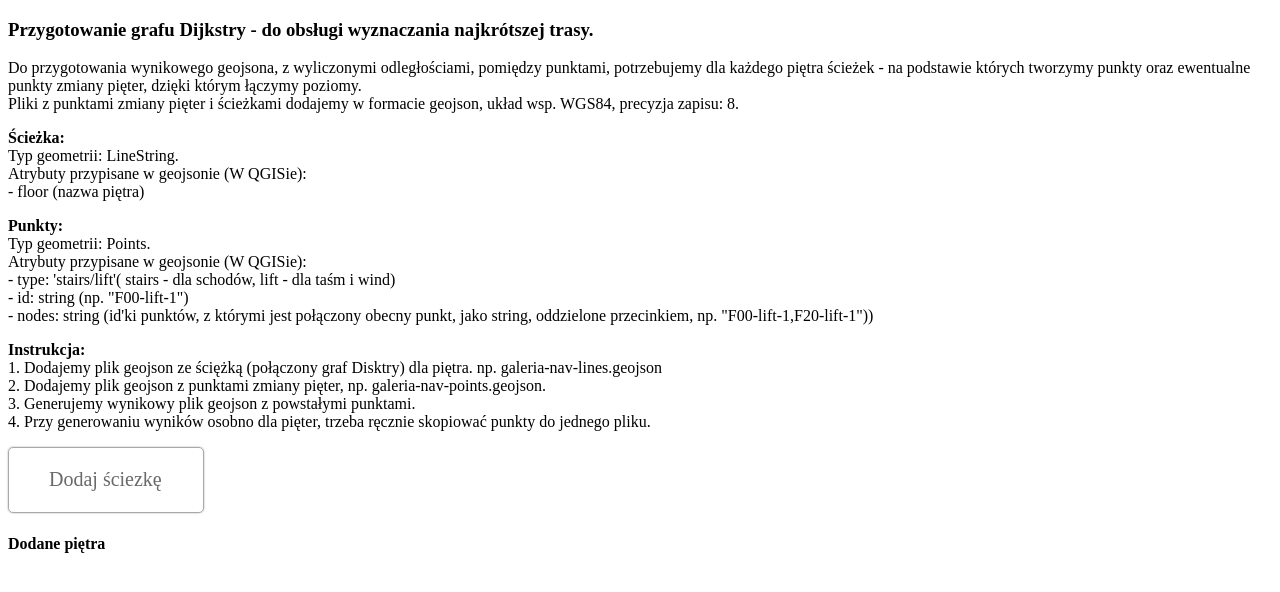
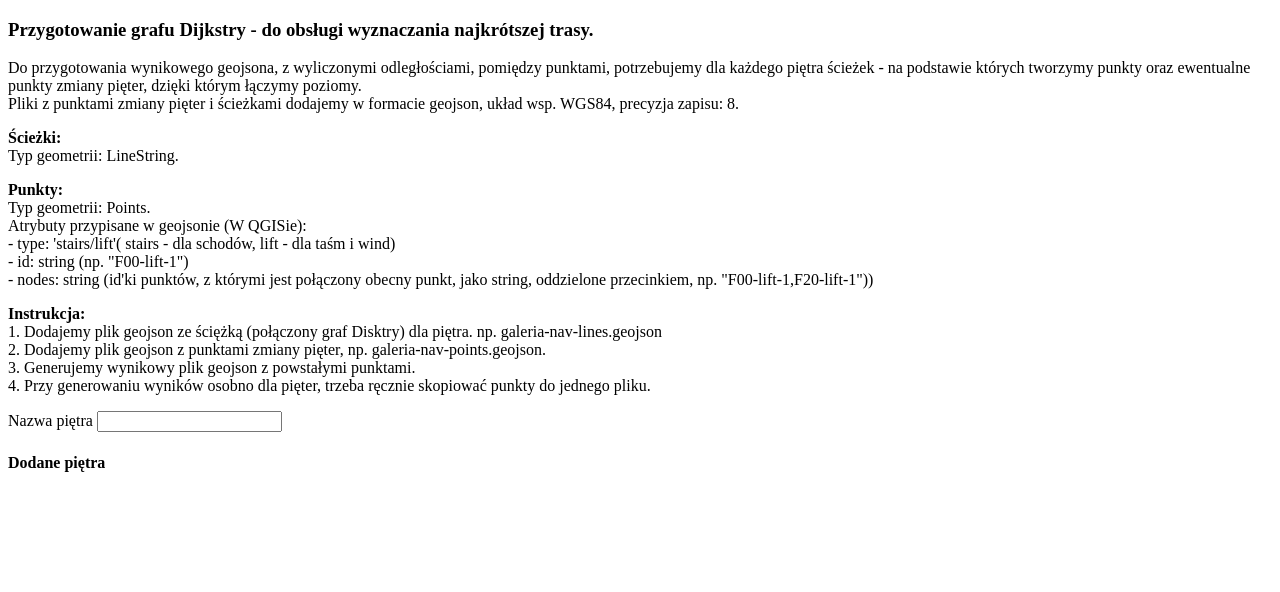
Before and after one commit to mkajsztura/navi-graph, a Vue app: page / in a window 1280 px wide. Shown: the top 592 px of the page. Built offline with nearby package versions, Linux system fonts and the light colour scheme.

Commit message:
add dynamic floorName

```diff
--- a/src/App.vue
+++ b/src/App.vue
@@ -12,10 +12,8 @@
       układ wsp. WGS84, precyzja zapisu: 8.
     </p>
     <p>
-      <b>Ścieżka:</b><br />
+      <b>Ścieżki:</b><br />
       Typ geometrii: LineString. <br />
-      Atrybuty przypisane w geojsonie (W QGISie): <br />
-      - floor (nazwa piętra)
     </p>
     <p>
       <b>Punkty:</b><br />
@@ -37,8 +35,14 @@
       punkty do jednego pliku.<br />
     </p>
     <div class="add-floor">
-      <label class="label" v-if="!isPathLoaded">
-        <span>Dodaj ściezkę</span>
+      <div>
+        <label>
+          Nazwa piętra
+          <input v-if="!isPathLoaded" type="text" v-model="floorName" />
+        </label>
+      </div>
+      <label class="label" v-if="floorName.length && !isPathLoaded">
+        <span>Dodaj ścieżki</span>
         <input
           class="add-floor__input"
           type="file"
@@ -108,6 +112,7 @@ export default class App extends Vue {
   currentPathGeojson!: PathGeojson | null;
   addedFloors: { label: string; floorChangers: number }[] = [];
   features: ResultGeojsonFeatures[] = [];
+  floorName = "";
   readonly geojsonType = "application/geo+json";
 
   get isAnyGeojson(): boolean {
@@ -196,11 +201,11 @@ export default class App extends Vue {
       );
     }
 
-    const floor = lines[0]?.properties.floor;
+    const floor = this.floorName;
 
     if (!floor) {
       throw new Error(
-        `There is no floor in lines properties in geojson:, ${pathGeojson.name}`
+        `Wystąpił błąd, brak nazwy dla piętra:, ${pathGeojson.name}`
       );
     }
     const linesWithPointsId: GraphPoint[][] = lines
@@ -334,6 +339,7 @@ export default class App extends Vue {
     };
 
     this.addedFloors = [...this.addedFloors, newFloor];
+    this.floorName = "";
   }
 
   generateResult(): void {
```
Also changed, not shown: 1 other file (tests, documents, lock files or other folders).
